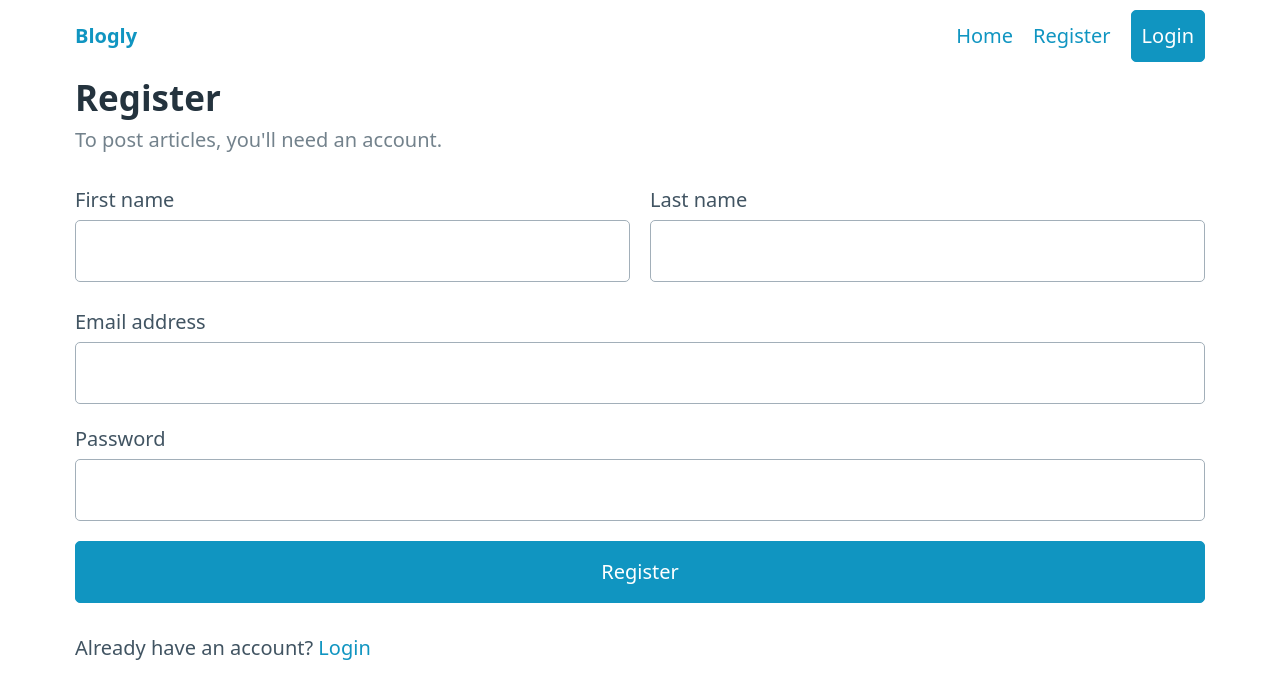
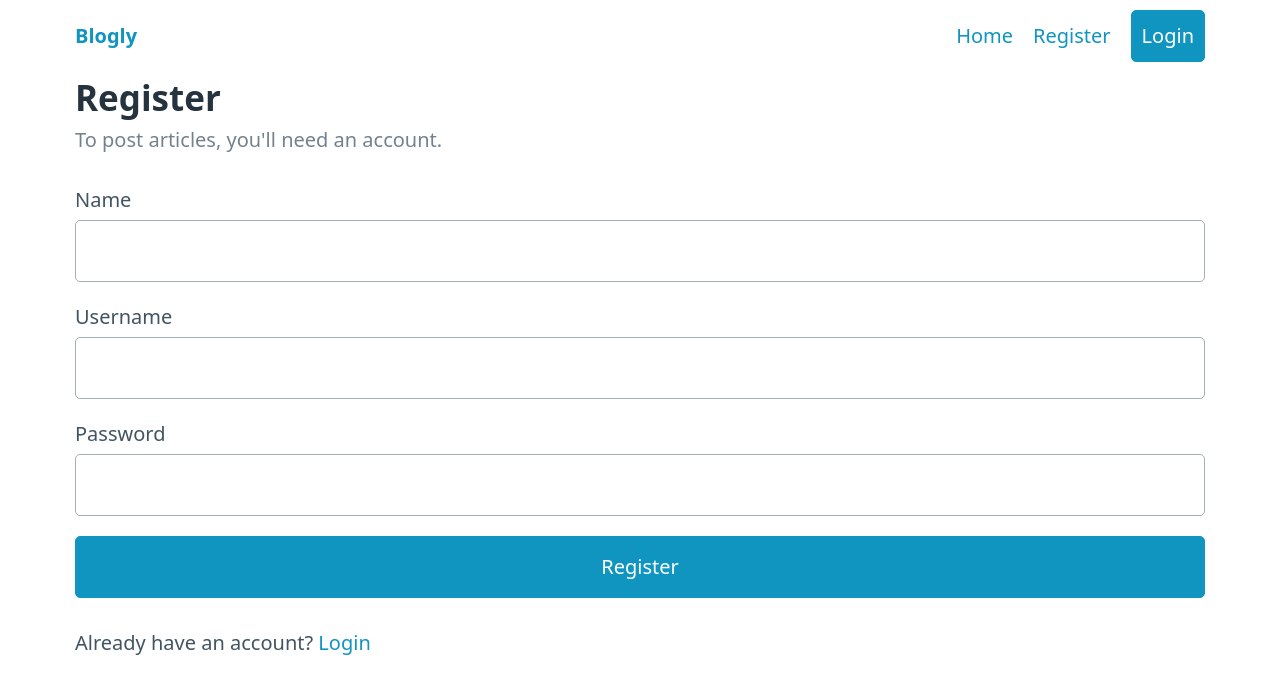
Before and after one commit to huntabyte/sveltekit-lucia-prisma, a SvelteKit app: page /register in a window 1280 px wide. Shown: the top 698 px of the page. Built offline with nearby package versions, Linux system fonts and the light colour scheme.

Commit message:
starter code

```diff
--- a/src/routes/register/+page.svelte
+++ b/src/routes/register/+page.svelte
@@ -1,25 +1,17 @@
-<form>
+<form method="POST">
 	<hgroup>
 		<h2>Register</h2>
 		<h3>To post articles, you'll need an account.</h3>
 	</hgroup>
-	<div class="grid">
-		<label for="firstname">
-			First name
-			<input type="text" id="firstname" name="firstname" required />
-		</label>
 
-		<label for="lastname">
-			Last name
-			<input type="text" id="lastname" name="lastname" required />
-		</label>
-	</div>
+	<label for="name">Name</label>
+	<input type="text" id="name" name="name" required />
 
-	<label for="email">Email address</label>
-	<input type="email" id="email" name="email" required />
+	<label for="username">Username</label>
+	<input type="text" id="username" name="username" required />
 
-	<label for="email">Password</label>
-	<input type="email" id="email" name="password" required />
+	<label for="password">Password</label>
+	<input type="password" id="password" name="password" required />
 
 	<button type="submit">Register</button>
 </form>
```
Also changed, not shown: src/routes/+page.server.ts (+3 -4 lines), src/routes/[articleId]/+page.server.ts (+3 -4 lines), src/routes/login/+page.svelte (+5 -5 lines).
